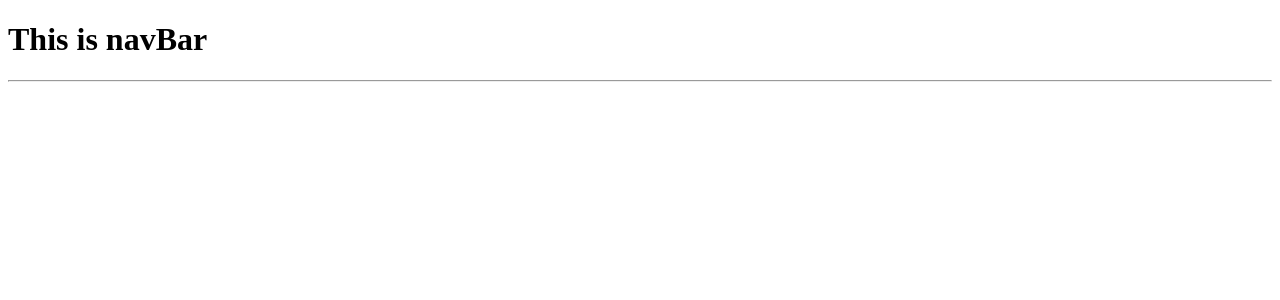
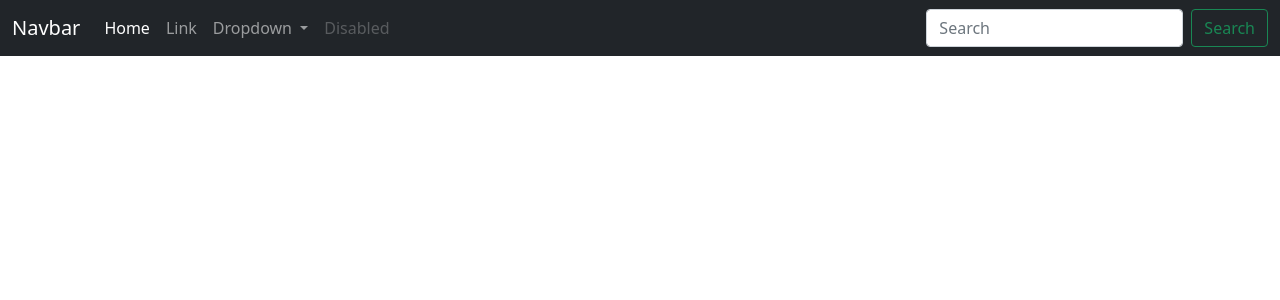
Before and after one commit to piyushpandey16444/devsearch, a Django app: template templates/main.html in a window 1280 px wide. Shown: the top 300 px of the page. Run offline with Django 3.2, Linux system fonts and the light colour scheme; the template is opened without the code that fills it, so the values that code supplies are empty; parts of the project's set-up code (start-up, migrations or seed data) failed here and were passed over.

Commit message:
updating styling

```diff
--- a/projects/templates/projects/project.html
+++ b/projects/templates/projects/project.html
@@ -3,7 +3,7 @@
 {% block content %}
     <h2>{{project_objs.title}}</h2>
 
-    <p>
+    <p class="border border-info alert alert-warning">
         {{project_objs.description}}
     </p>
 
--- a/templates/main.html
+++ b/templates/main.html
@@ -5,6 +5,10 @@
     <meta http-equiv="X-UA-Compatible" content="IE=edge">
     <meta name="viewport" content="width=device-width, initial-scale=1.0">
     <title>DevSearch</title>
+    <!-- Bootstrap CSS -->
+    <link href="https://cdn.jsdelivr.net/npm/bootstrap@5.0.2/dist/css/bootstrap.min.css" rel="stylesheet"
+    integrity="sha384-EVSTQN3/azprG1Anm3QDgpJLIm9Nao0Yz1ztcQTwFspd3yD65VohhpuuCOmLASjC" crossorigin="anonymous">
+
 </head>
 <body>
     {% include 'navbar.html' %}
@@ -12,5 +16,9 @@
     {% block content %}
 
     {% endblock content %}
+
+    <!-- Option 1: Bootstrap Bundle with Popper -->
+    <script src="https://cdn.jsdelivr.net/npm/bootstrap@5.0.2/dist/js/bootstrap.bundle.min.js"
+    integrity="sha384-MrcW6ZMFYlzcLA8Nl+NtUVF0sA7MsXsP1UyJoMp4YLEuNSfAP+JcXn/tWtIaxVXM" crossorigin="anonymous"></script>
 </body>
 </html>
--- a/templates/navbar.html
+++ b/templates/navbar.html
@@ -1,2 +1,36 @@
-<h1>This is navBar</h1>
-<hr>
+<nav class="navbar navbar-expand-lg navbar-dark bg-dark">
+  <div class="container-fluid">
+    <a class="navbar-brand" href="#">Navbar</a>
+    <button class="navbar-toggler" type="button" data-bs-toggle="collapse" data-bs-target="#navbarSupportedContent" aria-controls="navbarSupportedContent" aria-expanded="false" aria-label="Toggle navigation">
+      <span class="navbar-toggler-icon"></span>
+    </button>
+    <div class="collapse navbar-collapse" id="navbarSupportedContent">
+      <ul class="navbar-nav me-auto mb-2 mb-lg-0">
+        <li class="nav-item">
+          <a class="nav-link active" aria-current="page" href="#">Home</a>
+        </li>
+        <li class="nav-item">
+          <a class="nav-link" href="#">Link</a>
+        </li>
+        <li class="nav-item dropdown">
+          <a class="nav-link dropdown-toggle" href="#" id="navbarDropdown" role="button" data-bs-toggle="dropdown" aria-expanded="false">
+            Dropdown
+          </a>
+          <ul class="dropdown-menu" aria-labelledby="navbarDropdown">
+            <li><a class="dropdown-item" href="#">Action</a></li>
+            <li><a class="dropdown-item" href="#">Another action</a></li>
+            <li><hr class="dropdown-divider"></li>
+            <li><a class="dropdown-item" href="#">Something else here</a></li>
+          </ul>
+        </li>
+        <li class="nav-item">
+          <a class="nav-link disabled" href="#" tabindex="-1" aria-disabled="true">Disabled</a>
+        </li>
+      </ul>
+      <form class="d-flex">
+        <input class="form-control me-2" type="search" placeholder="Search" aria-label="Search">
+        <button class="btn btn-outline-success" type="submit">Search</button>
+      </form>
+    </div>
+  </div>
+</nav>
```
